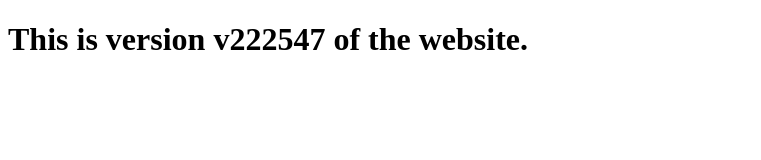
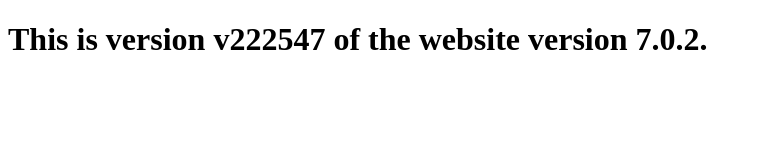
Before and after one commit to shubhamimast/myrepo, a plain HTML site: page index.html in a window 1280 px wide. Shown: the whole page, without its empty margins (0-761 px from the left). Drawn offline with Linux system fonts and the light colour scheme.

Commit message:
Change in version

```diff
--- a/index.html
+++ b/index.html
@@ -6,6 +6,6 @@
     <title>Document</title>
 </head>
 <body>
-    <h1>This is version v222547 of the website.</h1>
+    <h1>This is version v222547 of the website version 7.0.2.</h1>
 </body>
 </html>
```
